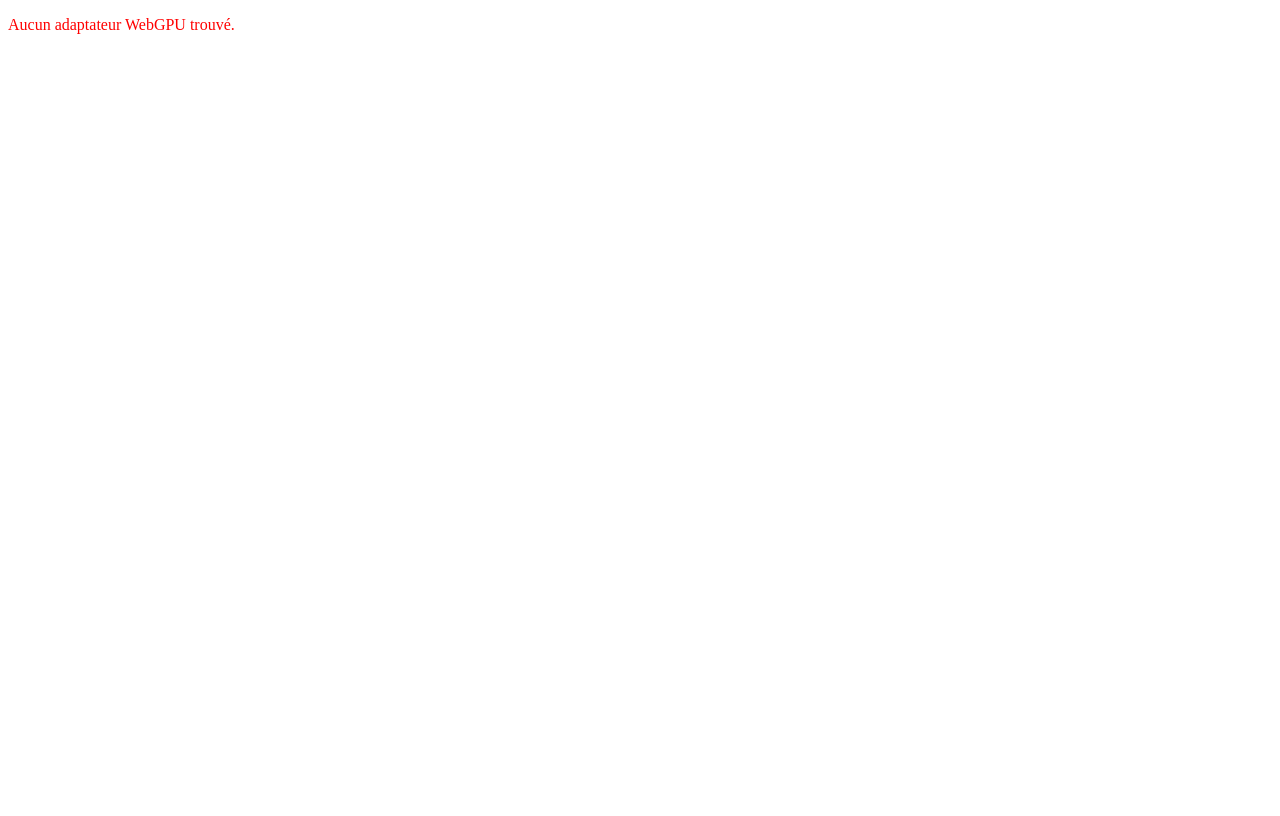
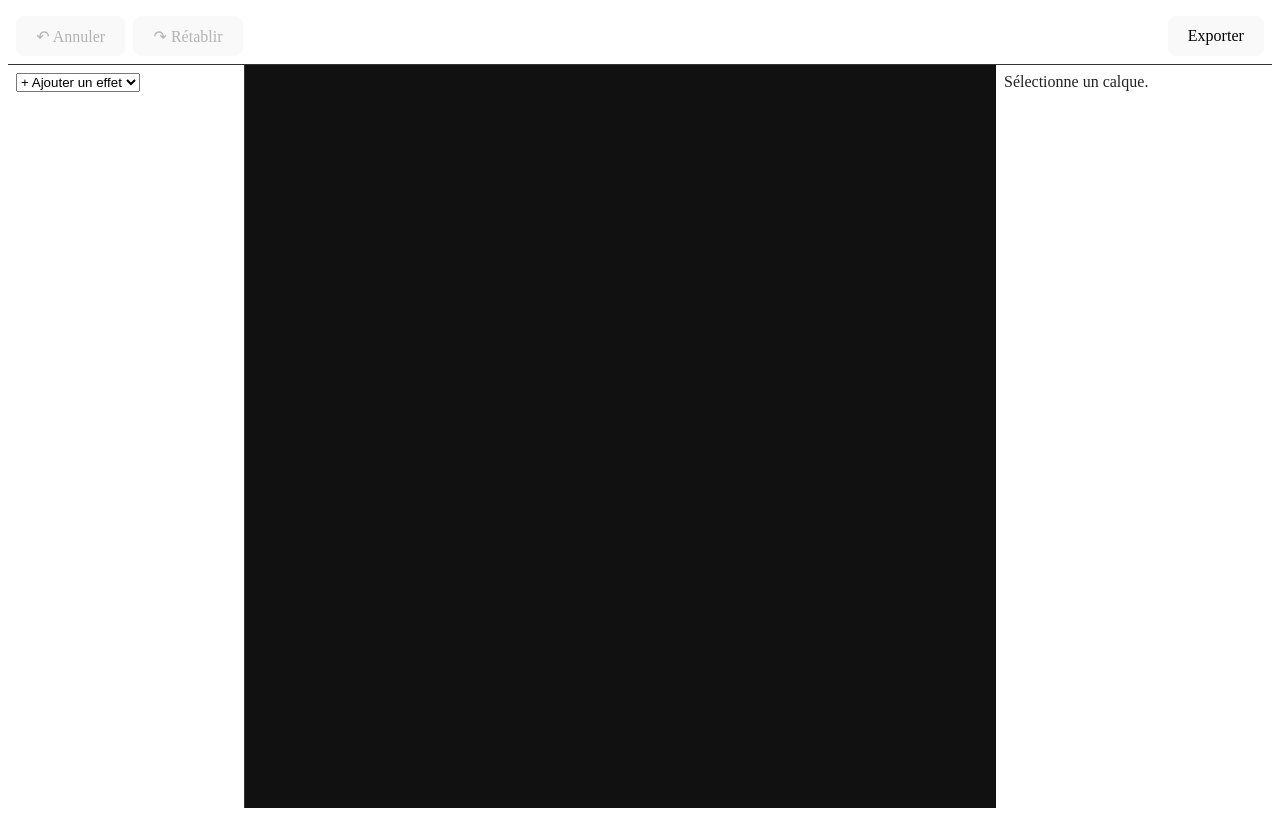
Before and after one commit to c0remusic/shaderlab, a React (Vite) app: page / in a window 1280 px wide. Built offline with nearby package versions, Linux system fonts and the light colour scheme; the HTML template or start-up script is replaced by a standard one.

Commit message:
feat: assemble 3-panel UI (layers, canvas, params, toolbar)

```diff
--- a/src/App.tsx
+++ b/src/App.tsx
@@ -1,39 +1,158 @@
-import { useEffect, useRef, useState } from "react";
-import { initGpu } from "./render/gpuContext";
+import { useEffect, useRef, useState, useCallback } from "react";
+import { initGpu, type GpuContext } from "./render/gpuContext";
 import { Renderer } from "./render/renderer";
 import { LayerStack } from "./layers/layerStack";
+import { History } from "./layers/history";
+import type { LayerState } from "./layers/types";
+import { LayerPanel } from "./components/LayerPanel";
+import { ParamPanel } from "./components/ParamPanel";
+import { Canvas } from "./components/Canvas";
+import { Toolbar } from "./components/Toolbar";
+import { exportImage, resolveExportTarget } from "./export/exportImage";
+import { getLaunchPath } from "./launch";
 
 export default function App() {
   const canvasRef = useRef<HTMLCanvasElement>(null);
+  const gpuRef = useRef<GpuContext | null>(null);
+  const rendererRef = useRef<Renderer | null>(null);
+  const historyRef = useRef<History>(new History(new LayerStack()));
+  const [layers, setLayers] = useState<LayerState[]>([]);
+  const [selectedId, setSelectedId] = useState<string | null>(null);
+  const [imageSize, setImageSize] = useState({ width: 0, height: 0 });
+  const [sourcePath, setSourcePath] = useState<string | null>(null);
+  // Tracks whether `sourcePath` came from `getLaunchPath()` (Lightroom
+  // round-trip) as opposed to a manual drag&drop open. This flag — not a
+  // string comparison on the path — is what decides overwrite-vs-copy in
+  // handleExport, per the project's copy-only safety rule.
+  const [isLaunchFile, setIsLaunchFile] = useState(false);
   const [error, setError] = useState<string | null>(null);
 
-  useEffect(() => {
+  const commit = useCallback((stack: LayerStack) => {
+    historyRef.current.push(stack);
+    setLayers(stack.layers);
+    rendererRef.current?.render(stack.layers);
+  }, []);
+
+  const currentStack = useCallback((): LayerStack => {
+    const stack = new LayerStack();
+    stack.layers = layers;
+    return stack.clone();
+  }, [layers]);
+
+  const openFile = useCallback(async (file: File, path: string | null, fromLaunch: boolean) => {
     if (!canvasRef.current) return;
-    (async () => {
     try {
-        const ctx = await initGpu(canvasRef.current!);
-        const renderer = new Renderer(ctx);
+      if (!gpuRef.current) {
+        gpuRef.current = await initGpu(canvasRef.current);
+      }
+      const bitmap = await createImageBitmap(file);
+      canvasRef.current.width = bitmap.width;
+      canvasRef.current.height = bitmap.height;
+      setImageSize({ width: bitmap.width, height: bitmap.height });
+      setSourcePath(path);
+      setIsLaunchFile(fromLaunch);
 
-        const response = await fetch("/test-fixtures/sample.jpg");
-        const blob = await response.blob();
-        const bitmap = await createImageBitmap(blob);
-        canvasRef.current!.width = bitmap.width;
-        canvasRef.current!.height = bitmap.height;
+      rendererRef.current = new Renderer(gpuRef.current);
+      await rendererRef.current.loadImage(bitmap);
 
-        await renderer.loadImage(bitmap);
       const stack = new LayerStack();
-        stack.addLayer("glow");
-        renderer.render(stack.layers);
+      historyRef.current = new History(stack);
+      setLayers(stack.layers);
+      rendererRef.current.render(stack.layers);
     } catch (e) {
       setError((e as Error).message);
     }
-    })();
   }, []);
 
+  useEffect(() => {
+    getLaunchPath().then(async (path) => {
+      if (!path) return;
+      const response = await fetch(`file://${path}`);
+      const blob = await response.blob();
+      await openFile(new File([blob], path), path, true);
+    });
+  }, [openFile]);
+
+  function handleAdd(effectId: string) {
+    const stack = currentStack();
+    const id = stack.addLayer(effectId);
+    setSelectedId(id);
+    commit(stack);
+  }
+
+  function handleToggle(id: string) {
+    const stack = currentStack();
+    stack.toggleLayer(id);
+    commit(stack);
+  }
+
+  function handleRemove(id: string) {
+    const stack = currentStack();
+    stack.removeLayer(id);
+    if (selectedId === id) setSelectedId(null);
+    commit(stack);
+  }
+
+  function handleParamChange(id: string, params: Record<string, number>) {
+    const stack = currentStack();
+    stack.updateParams(id, params);
+    commit(stack);
+  }
+
+  function handleUndo() {
+    const previous = historyRef.current.undo();
+    if (previous) {
+      setLayers(previous.layers);
+      rendererRef.current?.render(previous.layers);
+    }
+  }
+
+  function handleRedo() {
+    const next = historyRef.current.redo();
+    if (next) {
+      setLayers(next.layers);
+      rendererRef.current?.render(next.layers);
+    }
+  }
+
+  async function handleExport() {
+    if (!rendererRef.current || !sourcePath) return;
+    // Manual export ALWAYS copies (buildCopyPath) unless this file was
+    // opened via the Lightroom launch-path CLI arg, in which case we
+    // overwrite that exact path (Lightroom's own temp copy) — see
+    // resolveExportTarget's doc comment for the full rationale.
+    const target = resolveExportTarget(sourcePath, isLaunchFile);
+    try {
+      await exportImage(rendererRef.current, layers, target, imageSize.width, imageSize.height);
+    } catch (e) {
+      setError((e as Error).message);
+    }
+  }
+
+  const selectedLayer = layers.find((l) => l.id === selectedId) ?? null;
+
   return (
-    <div>
+    <div style={{ display: "flex", flexDirection: "column", height: "100vh" }}>
+      <Toolbar
+        canUndo={historyRef.current.canUndo()}
+        canRedo={historyRef.current.canRedo()}
+        onUndo={handleUndo}
+        onRedo={handleRedo}
+        onExport={handleExport}
+      />
       {error && <p style={{ color: "red" }}>{error}</p>}
-      <canvas ref={canvasRef} />
+      <div style={{ display: "flex", flex: 1, overflow: "hidden" }}>
+        <LayerPanel
+          layers={layers}
+          selectedId={selectedId}
+          onSelect={setSelectedId}
+          onToggle={handleToggle}
+          onAdd={handleAdd}
+          onRemove={handleRemove}
+        />
+        <Canvas ref={canvasRef} onFileDropped={(file) => openFile(file, null, false)} />
+        <ParamPanel layer={selectedLayer} onParamChange={handleParamChange} />
+      </div>
     </div>
   );
 }
--- /dev/null
+++ b/src/components/Canvas.tsx
@@ -0,0 +1,21 @@
+import { forwardRef } from "react";
+
+interface Props {
+  onFileDropped: (file: File) => void;
+}
+
+export const Canvas = forwardRef<HTMLCanvasElement, Props>(function Canvas({ onFileDropped }, ref) {
+  return (
+    <div
+      style={{ flex: 1, display: "flex", alignItems: "center", justifyContent: "center", background: "#111" }}
+      onDragOver={(e) => e.preventDefault()}
+      onDrop={(e) => {
+        e.preventDefault();
+        const file = e.dataTransfer.files[0];
+        if (file) onFileDropped(file);
+      }}
+    >
+      <canvas ref={ref} style={{ maxWidth: "100%", maxHeight: "100%" }} />
+    </div>
+  );
+});
--- /dev/null
+++ b/src/components/LayerPanel.tsx
@@ -0,0 +1,63 @@
+import type { LayerState } from "../layers/types";
+import { effectRegistry } from "../render/effects/registry";
+
+interface Props {
+  layers: LayerState[];
+  selectedId: string | null;
+  onSelect: (id: string) => void;
+  onToggle: (id: string) => void;
+  onAdd: (effectId: string) => void;
+  onRemove: (id: string) => void;
+}
+
+export function LayerPanel({ layers, selectedId, onSelect, onToggle, onAdd, onRemove }: Props) {
+  return (
+    <div style={{ width: 220, borderRight: "1px solid #333", padding: 8 }}>
+      <select onChange={(e) => e.target.value && onAdd(e.target.value)} value="">
+        <option value="" disabled>
+          + Ajouter un effet
+        </option>
+        {effectRegistry.map((e) => (
+          <option key={e.id} value={e.id}>
+            {e.name}
+          </option>
+        ))}
+      </select>
+      <ul style={{ listStyle: "none", padding: 0 }}>
+        {layers.map((layer) => (
+          <li
+            key={layer.id}
+            onClick={() => onSelect(layer.id)}
+            style={{
+              padding: 6,
+              background: layer.id === selectedId ? "#2a2a2a" : "transparent",
+              cursor: "pointer",
+              display: "flex",
+              justifyContent: "space-between",
+            }}
+          >
+            <span>
+              <button
+                onClick={(e) => {
+                  e.stopPropagation();
+                  onToggle(layer.id);
+                }}
+              >
+                {layer.enabled ? "👁" : "—"}
+              </button>{" "}
+              {layer.effectId}
+            </span>
+            <button
+              onClick={(e) => {
+                e.stopPropagation();
+                onRemove(layer.id);
+              }}
+            >
+              ✕
+            </button>
+          </li>
+        ))}
+      </ul>
+    </div>
+  );
+}
--- /dev/null
+++ b/src/components/ParamPanel.tsx
@@ -0,0 +1,34 @@
+import type { LayerState } from "../layers/types";
+import { getEffect } from "../render/effects/registry";
+
+interface Props {
+  layer: LayerState | null;
+  onParamChange: (id: string, params: Record<string, number>) => void;
+}
+
+export function ParamPanel({ layer, onParamChange }: Props) {
+  if (!layer) return <div style={{ width: 260, padding: 8 }}>Sélectionne un calque.</div>;
+  const effect = getEffect(layer.effectId);
+
+  return (
+    <div style={{ width: 260, borderLeft: "1px solid #333", padding: 8 }}>
+      <h3>{effect.name}</h3>
+      {effect.params.map((p) => (
+        <div key={p.name} style={{ marginBottom: 8 }}>
+          <label>
+            {p.name}: {(layer.params[p.name] ?? p.default).toFixed(3)}
+          </label>
+          <input
+            type="range"
+            min={p.min}
+            max={p.max}
+            step={p.step}
+            value={layer.params[p.name] ?? p.default}
+            onChange={(e) => onParamChange(layer.id, { [p.name]: parseFloat(e.target.value) })}
+            style={{ width: "100%" }}
+          />
+        </div>
+      ))}
+    </div>
+  );
+}
--- /dev/null
+++ b/src/components/Toolbar.tsx
@@ -0,0 +1,22 @@
+interface Props {
+  canUndo: boolean;
+  canRedo: boolean;
+  onUndo: () => void;
+  onRedo: () => void;
+  onExport: () => void;
+}
+
+export function Toolbar({ canUndo, canRedo, onUndo, onRedo, onExport }: Props) {
+  return (
+    <div style={{ padding: 8, borderBottom: "1px solid #333", display: "flex", gap: 8 }}>
+      <button disabled={!canUndo} onClick={onUndo}>
+        ↶ Annuler
+      </button>
+      <button disabled={!canRedo} onClick={onRedo}>
+        ↷ Rétablir
+      </button>
+      <div style={{ flex: 1 }} />
+      <button onClick={onExport}>Exporter</button>
+    </div>
+  );
+}
--- a/src/export/exportImage.ts
+++ b/src/export/exportImage.ts
@@ -22,6 +22,34 @@
   ctx.putImageData(imageData, 0, 0);
   const blob = await canvas.convertToBlob({ type: "image/jpeg", quality: 0.95 });
   return new Uint8Array(await blob.arrayBuffer());
+}
+
+/**
+ * Decides the write target for an export, enforcing the project's
+ * copy-vs-overwrite safety rule:
+ *
+ * - Normal manual export (image opened via drag&drop or a file picker,
+ *   `isLaunchFile: false`): ALWAYS returns a fresh non-colliding path via
+ *   `buildCopyPath`. The original file is never touched.
+ * - Lightroom round-trip (app launched with a CLI arg, `isLaunchFile: true`
+ *   because the open image's path came from `getLaunchPath()`): returns
+ *   `sourcePath` unchanged, overwriting it in place. This is intentional —
+ *   Lightroom already created its own temp copy upstream before invoking
+ *   this app, so overwriting that copy is the correct round-trip contract,
+ *   not a violation of the copy-only rule.
+ *
+ * Callers must derive `isLaunchFile` from whether the currently open image's
+ * path came from `getLaunchPath()`, not by comparing strings — a drag&dropped
+ * file could coincidentally share a path with a prior launch file across
+ * separate opens, so the flag must be tracked alongside the open, not
+ * recomputed from the path itself.
+ */
+export function resolveExportTarget(
+  sourcePath: string,
+  isLaunchFile: boolean,
+  existing: Set<string> = new Set()
+): string {
+  return isLaunchFile ? sourcePath : buildCopyPath(sourcePath, existing);
 }
 
 /**
```
Also changed, not shown: 1 other file (tests, documents, lock files or other folders). Lines whose indentation alone changed are shown as unchanged.
